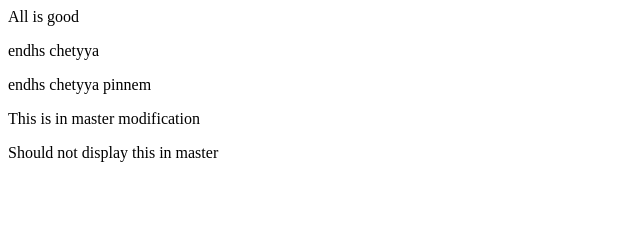
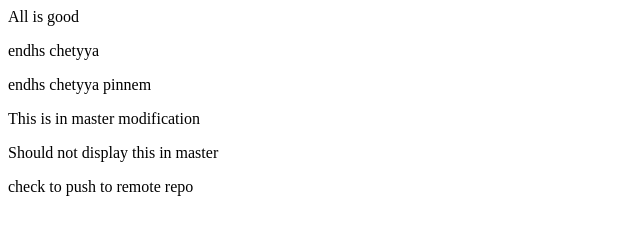
Before and after one commit to mohamedshohan/GitDemo, a plain HTML site: page login.html in a window 1280 px wide. Shown: the whole page, without its empty margins (0-640 px from the left). Drawn offline with Linux system fonts and the light colour scheme.

Commit message:
Remote check

```diff
--- a/login.html
+++ b/login.html
@@ -14,5 +14,6 @@ All is good
     This is in master modification
 </p>
 <p>Should not display this in master</p>
+<p>check to push to remote repo</p>
 </body>
 </html>
```
